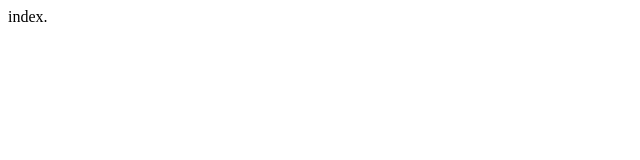
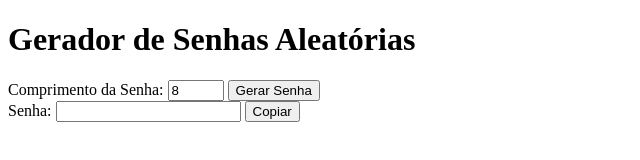
Before and after one commit to Yurimeds/gerador_de_senhas, a plain HTML site: page index.html in a window 1280 px wide. Shown: the whole page, without its empty margins (0-640 px from the left). Drawn offline with Linux system fonts and the light colour scheme.

Commit message:
Update index.html

```diff
--- a/index.html
+++ b/index.html
@@ -1 +1,42 @@
-index.
+<!DOCTYPE html>
+<html lang="en">
+<head>
+  <meta charset="UTF-8">
+  <meta name="viewport" content="width=device-width, initial-scale=1.0">
+  <title>Gerador de Senhas Aleatórias</title>
+</head>
+<body>
+  <h1>Gerador de Senhas Aleatórias</h1>
+  <div>
+    <label for="length">Comprimento da Senha:</label>
+    <input type="number" id="length" min="6" max="20" value="8">
+    <button onclick="generatePassword()">Gerar Senha</button>
+  </div>
+  <div>
+    <label for="password">Senha:</label>
+    <input type="text" id="password" readonly>
+    <button onclick="copyToClipboard()">Copiar</button>
+  </div>
+
+  <script>
+    function generatePassword() {
+      const length = document.getElementById('length').value;
+      const charset = "abcdefghijklmnopqrstuvwxyzABCDEFGHIJKLMNOPQRSTUVWXYZ0123456789!@#$%^&*()_+~`|}{[]:;?><,./-=";
+      let password = "";
+      for (let i = 0; i < length; i++) {
+        const randomIndex = Math.floor(Math.random() * charset.length);
+        password += charset[randomIndex];
+      }
+      document.getElementById('password').value = password;
+    }
+
+    function copyToClipboard() {
+      const passwordField = document.getElementById('password');
+      passwordField.select();
+      passwordField.setSelectionRange(0, 99999); /* For mobile devices */
+      document.execCommand('copy');
+      alert("Senha copiada para a área de transferência!");
+    }
+  </script>
+</body>
+</html>
```
